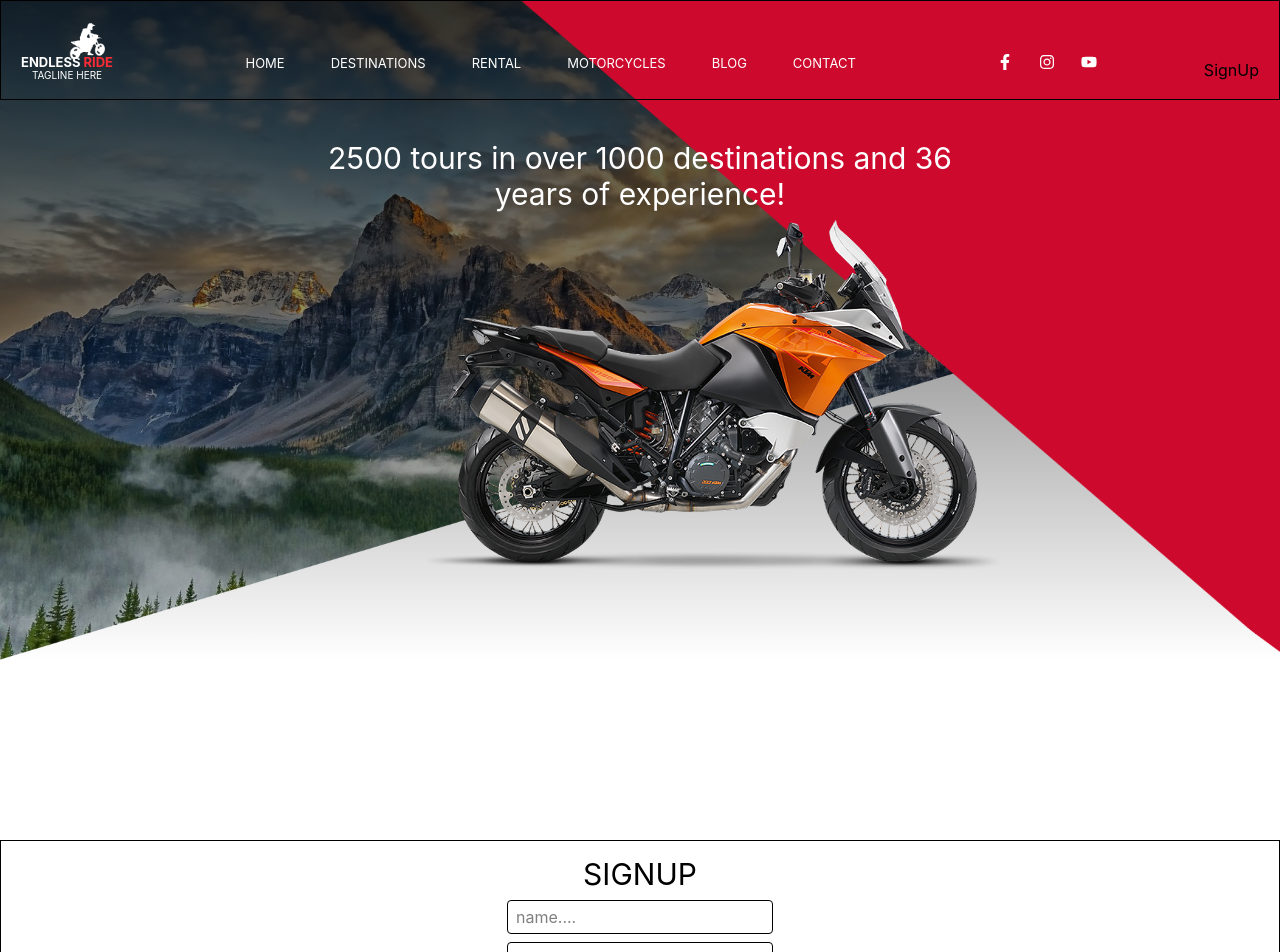
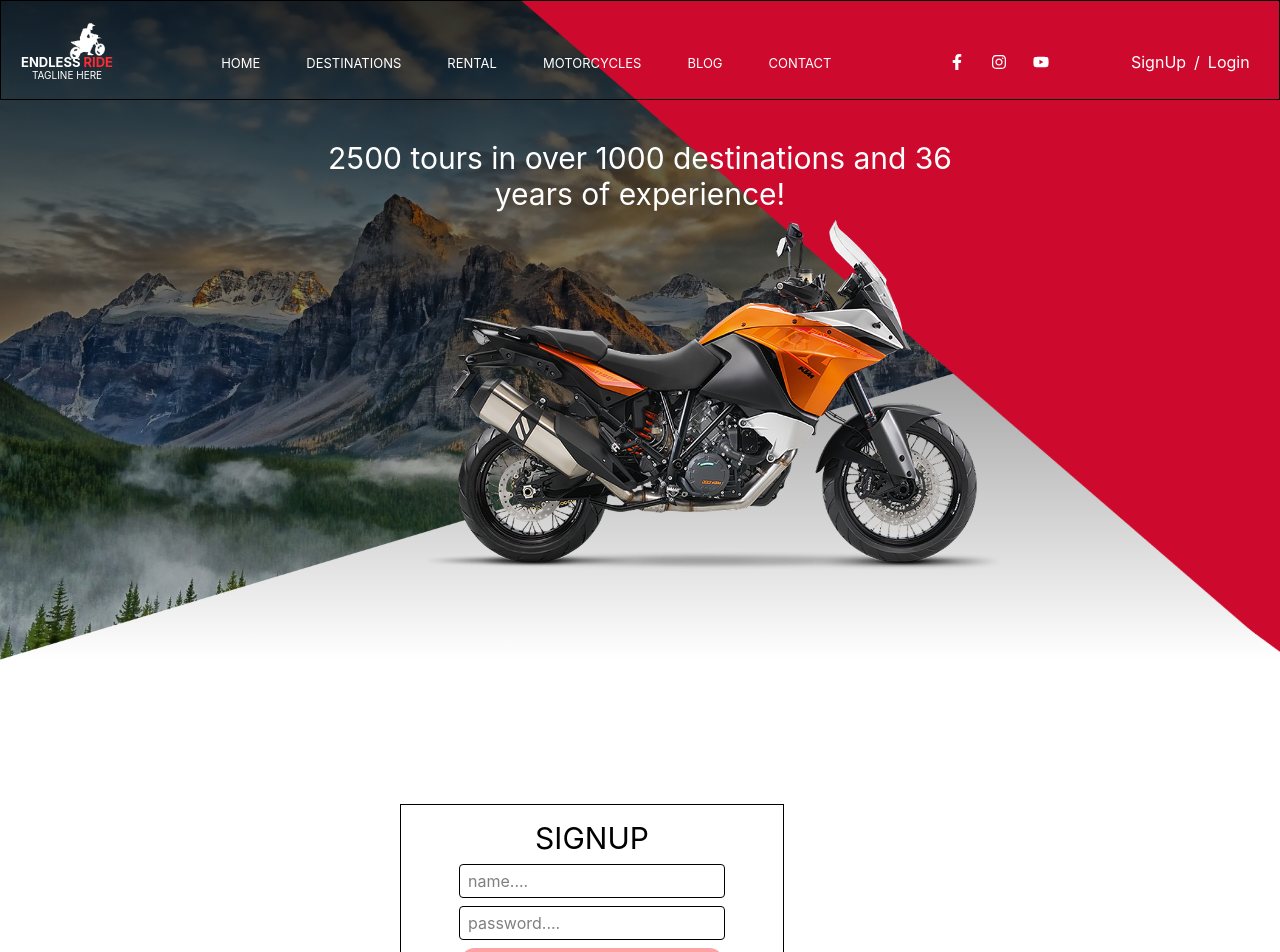
Before and after one commit to imranfirdous5-art/moto-blog, a React (Vite) app: page /SignUp in a window 1280 px wide. Shown: the top 952 px of the page. Built offline with nearby package versions, Linux system fonts and the light colour scheme.

Commit message:
website updated

```diff
--- a/src/components/Home.jsx
+++ b/src/components/Home.jsx
@@ -42,10 +42,14 @@ const Home = () => {
                         <FaYoutube /></a>
                     </div>
 
-
-                    <nav>
+                    <div className="w-15 md:w-15 lg:w-32 lg:mb-4 flex justify-end text-white ml-80 md:ml-0">
+                    <nav className="w-15 md:gap-1 lg:w-32 lg:gap-2 flex flex-col text-center lg:flex-row">
                         <Link to="/SignUp">SignUp</Link>
+                        <p className="border border-b-white lg:hidden mt-1"></p>
+                        <p className="hidden lg:block">/</p>
+                        <Link to="/SignUp">Login</Link>
                     </nav>
+                    </div>
                 </div>
 
                 <div className={headingStyle}>
--- a/src/components/SignUp.jsx
+++ b/src/components/SignUp.jsx
@@ -7,7 +7,7 @@ const SignUp = () => {
 
     return(
         <>
-            <div className="w-full h-50 border mt-10 flex flex-col justify-center items-center gap-2">
+            <div className="w-full lg:w-96 lg:ml-100 h-50 border mt-1 flex flex-col justify-center items-center gap-2">
                 <h1 className="text-3xl uppercase">SignUp</h1>
                 <form action="" className="flex flex-col gap-2">
                     <input type="text" placeholder="name...." className="border px-2 py-1 rounded" />
```
